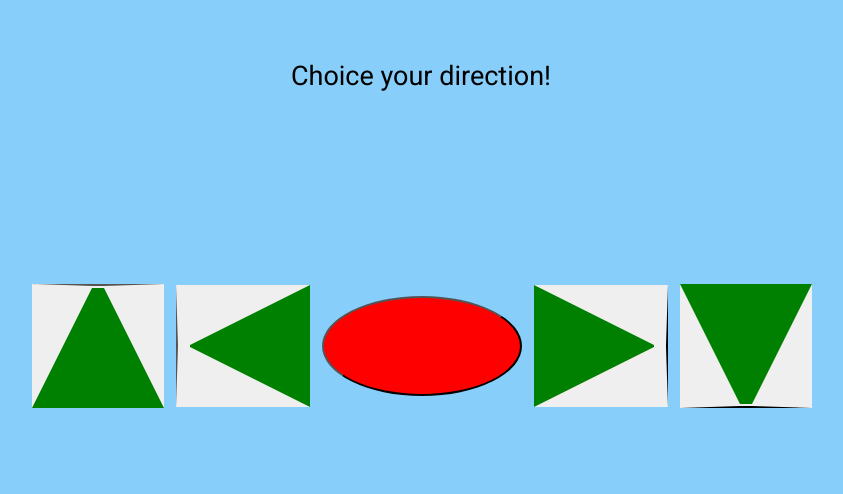
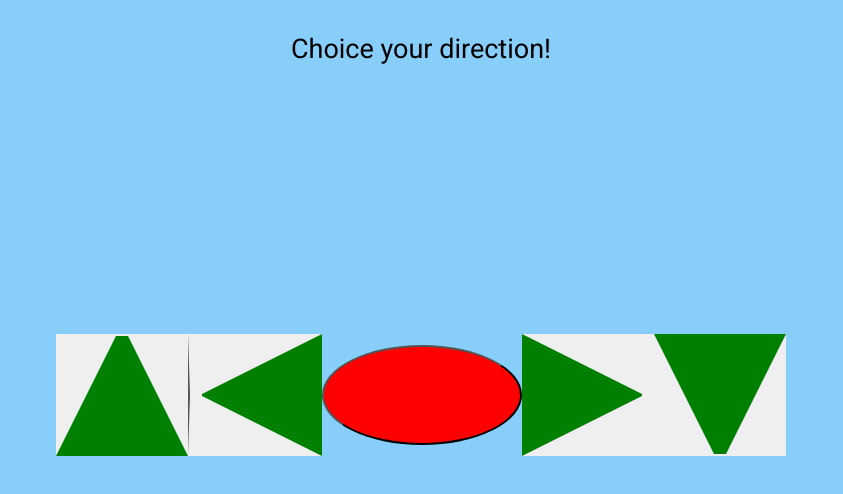
Before and after one commit to PetitRuisseau/mbot, a website: page front/index.html in a window 1280 px wide. Shown: the part 110-604 px from the top of the page, without its empty margins (219-1062 px from the left). Drawn offline with Linux system fonts and the light colour scheme.

Commit message:
travail sur les flexboxs;

```diff
--- a/front/index.html
+++ b/front/index.html
@@ -11,6 +11,9 @@
         body {
             color: blue;
             background-color: lightskyblue;
+            min-height: 100vh;
+            display: flex;
+            flex-direction: column;
         }
 
         #btn_top {
@@ -19,6 +22,7 @@
             border-bottom: 120px solid green;
             border-left: 60px solid transparent;
             border-right: 60px solid transparent;
+            border-top: none;
         }
 
         #btn_back {
@@ -27,6 +31,7 @@
             border-top: 120px solid green;
             border-left: 60px solid transparent;
             border-right: 60px solid transparent;
+            border-bottom: none;
         }
 
         #btn_left {
@@ -43,6 +48,7 @@
             border-left: 120px solid green;
             border-top: 60px solid transparent;
             border-bottom: 60px solid transparent;
+            border-right: none;
         }
 
         #btn_bip {
@@ -60,22 +66,23 @@
             justify-content: center;
             align-items: center;
             text-align: center;
+            flex-grow: 1;
         }
 
         .button {
             display: inline-block;
-            margin-right: 5px;
-            margin-top: 165px;
-            margin-left: 7px;
         }
 
         #titre {
-            display: flex;
-            flex-direction: column;
+            text-align: center;
             align-items: center;
             color: black;
             font-family: 'Roboto', sans-serif;
             font-size: 27px;
+        }
+
+        * {
+            box-sizing: border-box;
         }
     </style>
 </head>
```
